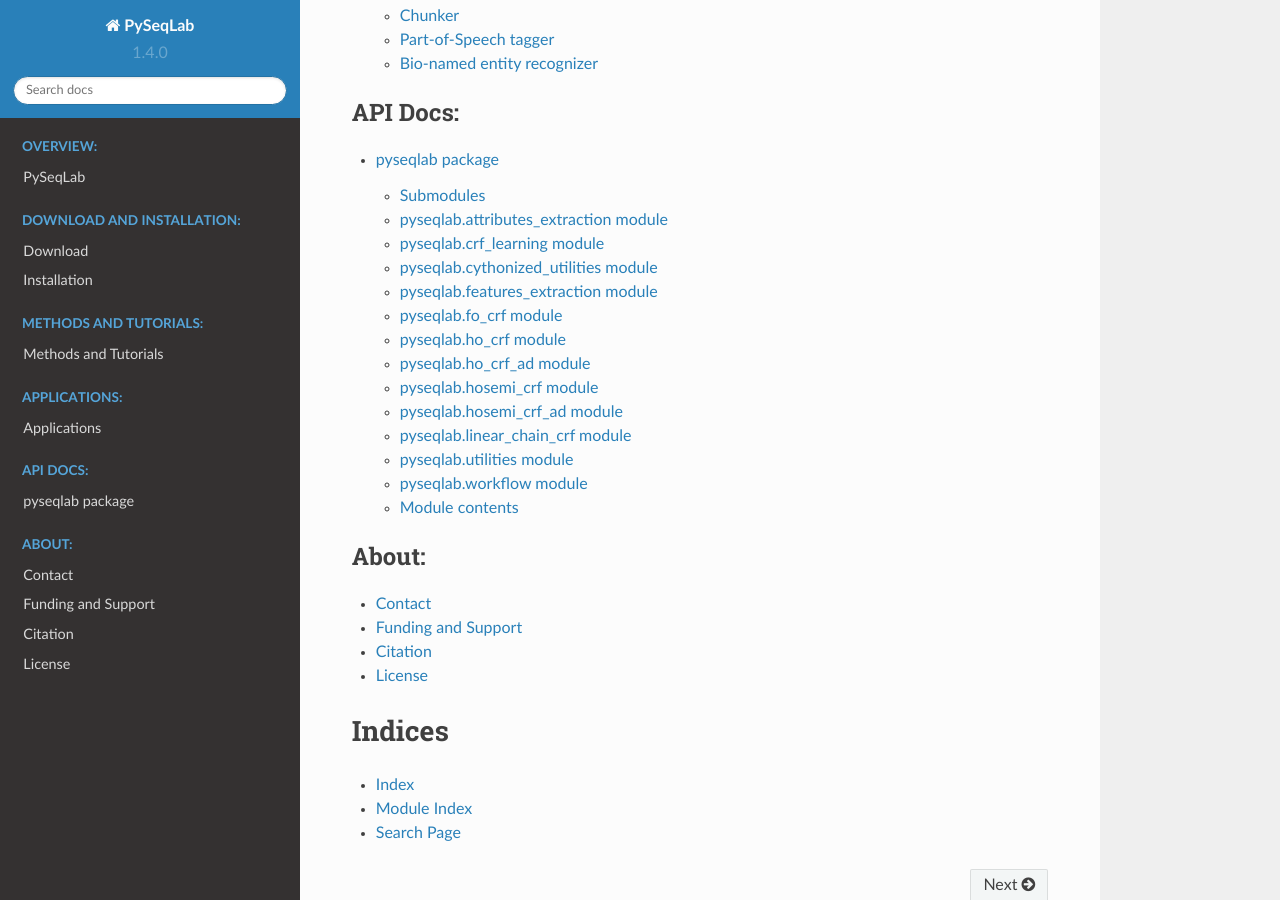
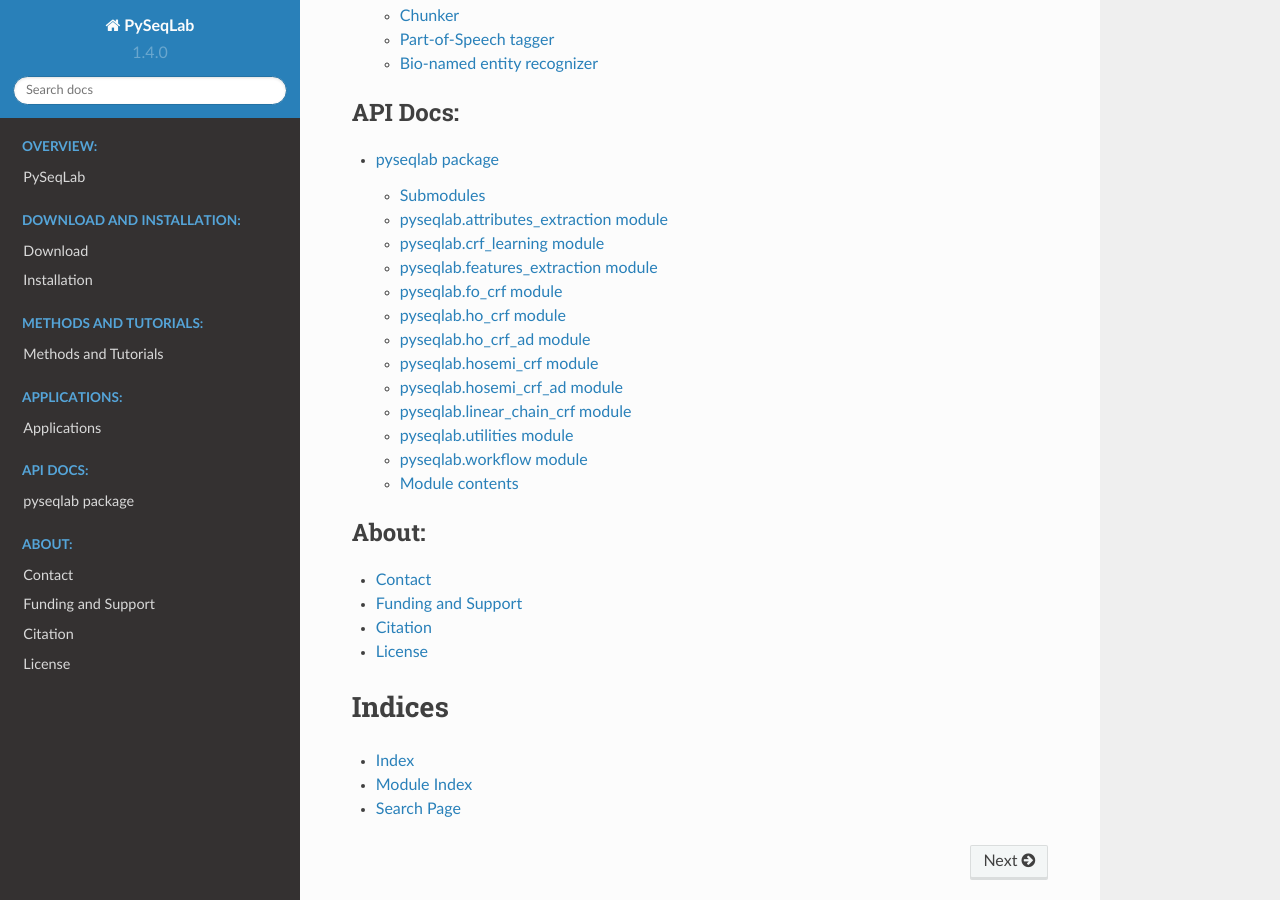
Before and after one commit to uzh-dqbm-cmi/PySeqLab, a Sphinx documentation site: the page built from docs/source/index.rst, in a window 1280 px wide and 900 px high, scrolled down 551 px. Built offline with Sphinx 7.4.7 and the Read the Docs theme 2.0.0, drawn with Linux system fonts in a browser that asks for light colours.

Commit message:
pyseqlab.rst edited

```diff
--- a/docs/source/pyseqlab.rst
+++ b/docs/source/pyseqlab.rst
@@ -20,13 +20,6 @@
     :undoc-members:
     :show-inheritance:
 
-pyseqlab.cythonized_utilities module
-------------------------------------
-
-.. automodule:: pyseqlab.cythonized_utilities
-    :members:
-    :undoc-members:
-    :show-inheritance:
 
 pyseqlab.features_extraction module
 -----------------------------------
```
